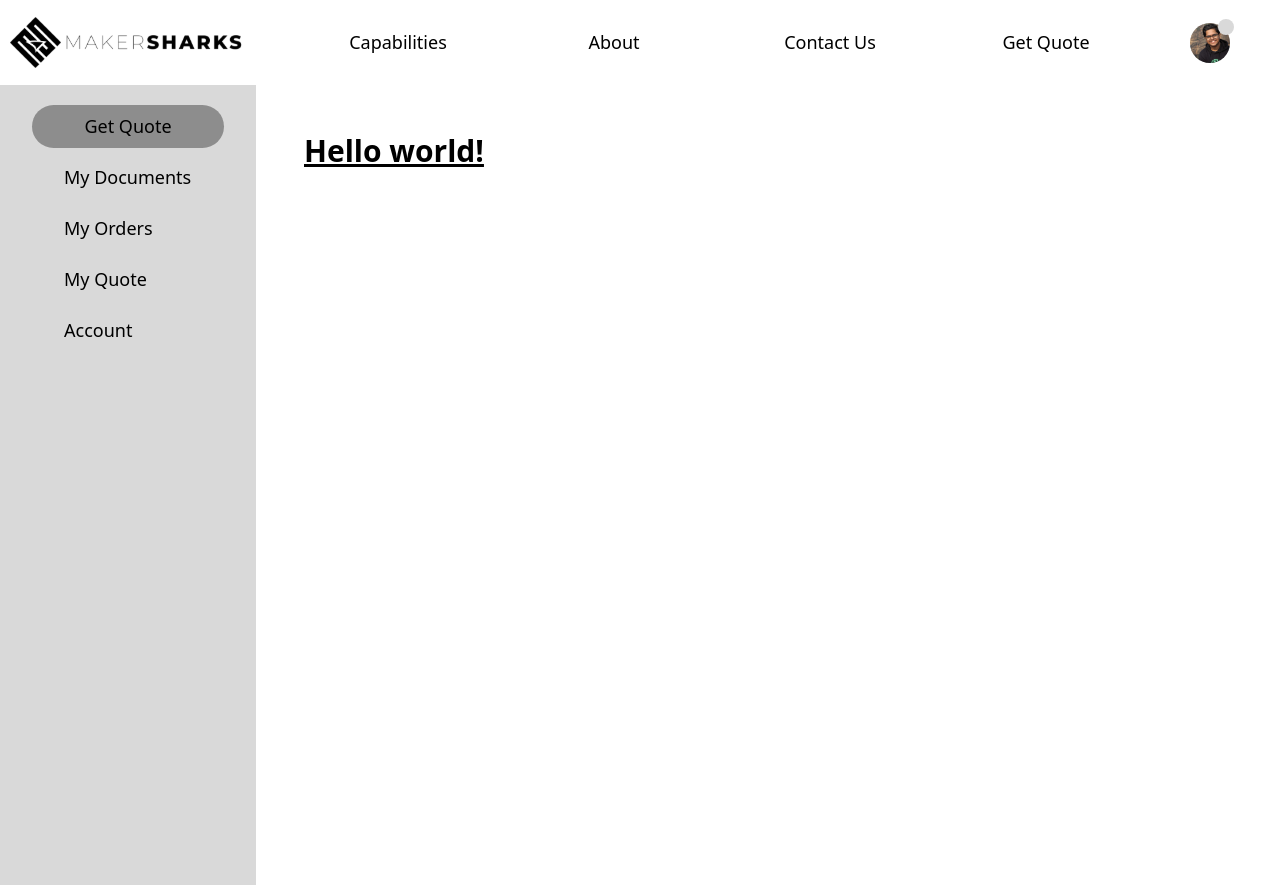
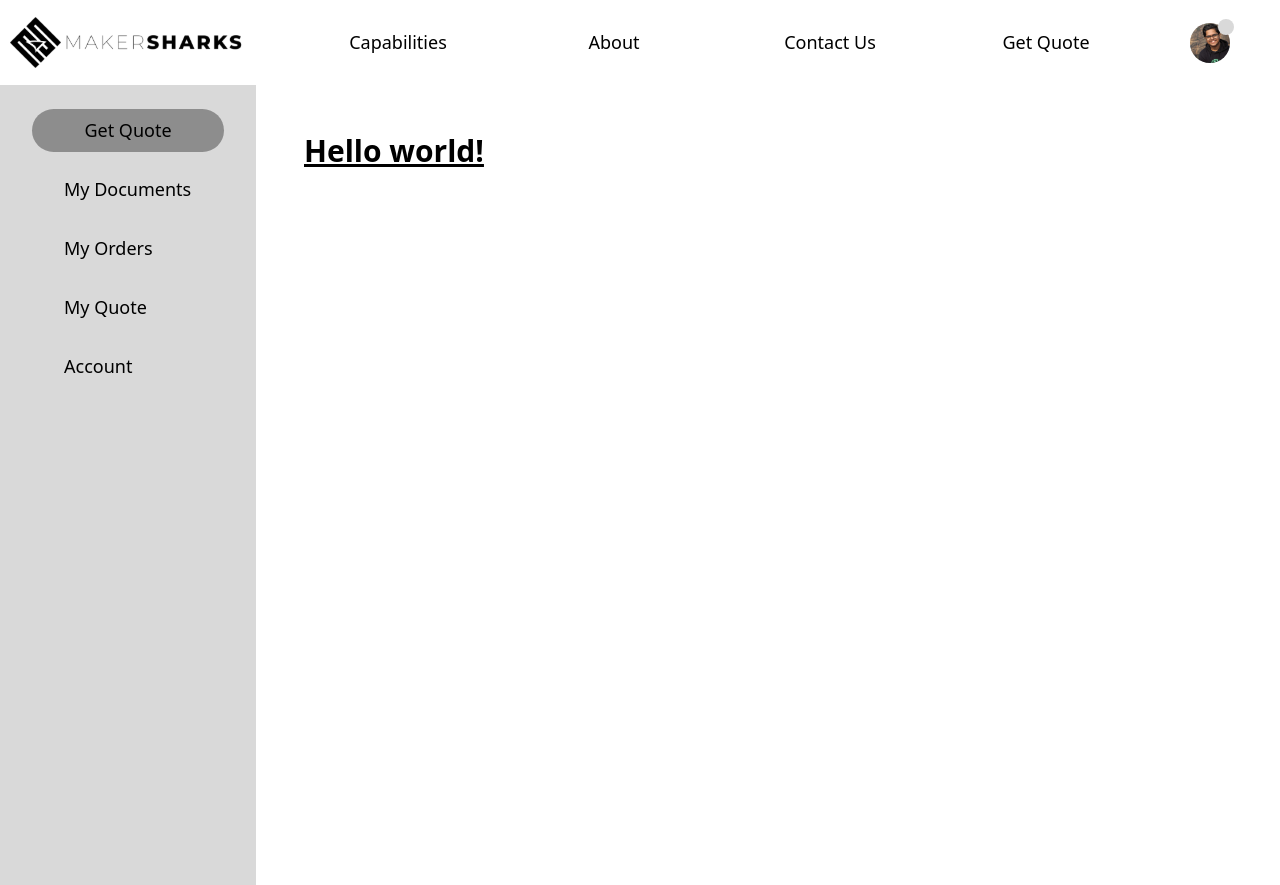
Before and after one commit to CIC4DA/koinx, a React (Create React App) app in the folder koinx/: page / in a window 1280 px wide. Built offline with nearby package versions, Linux system fonts and the light colour scheme.

Commit message:
sidebar y changes

```diff
--- a/koinx/src/components/Sidebar.js
+++ b/koinx/src/components/Sidebar.js
@@ -26,7 +26,7 @@ export default function Sidebar() {
                   item.current
                     ? "bg-[#8D8D8D] text-black text-center"
                     : "text-black hover:bg-[#8D8D8D] hover:text-black hover:text-center",
-                  "rounded-full px-8 py-2 text-[18px] text-left mx-3 my-1"
+                  "rounded-full px-8 py-2 text-[18px] text-left mx-3 my-2"
                 )}
                 aria-current={item.current ? "page" : undefined}
               >
```
